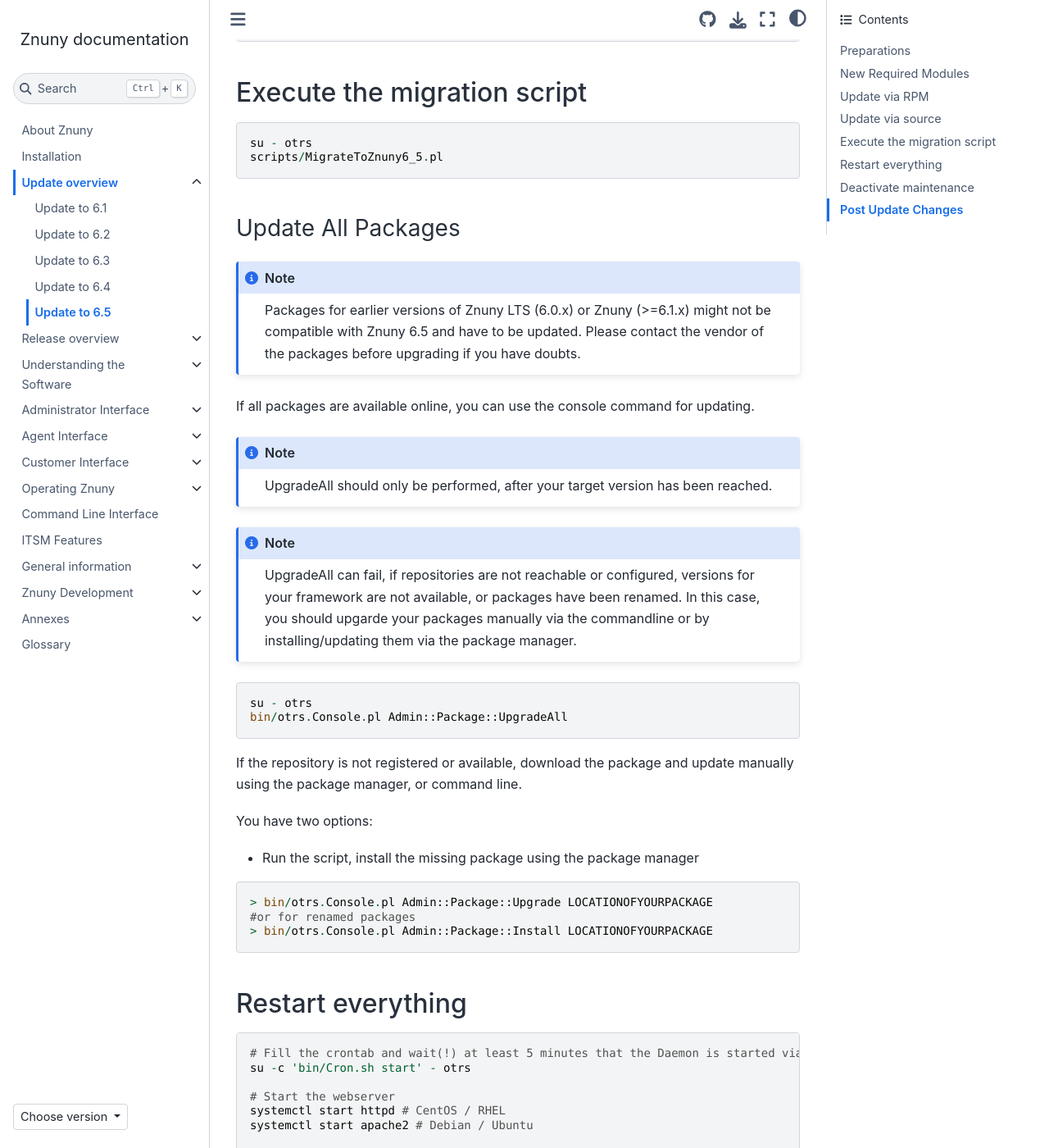
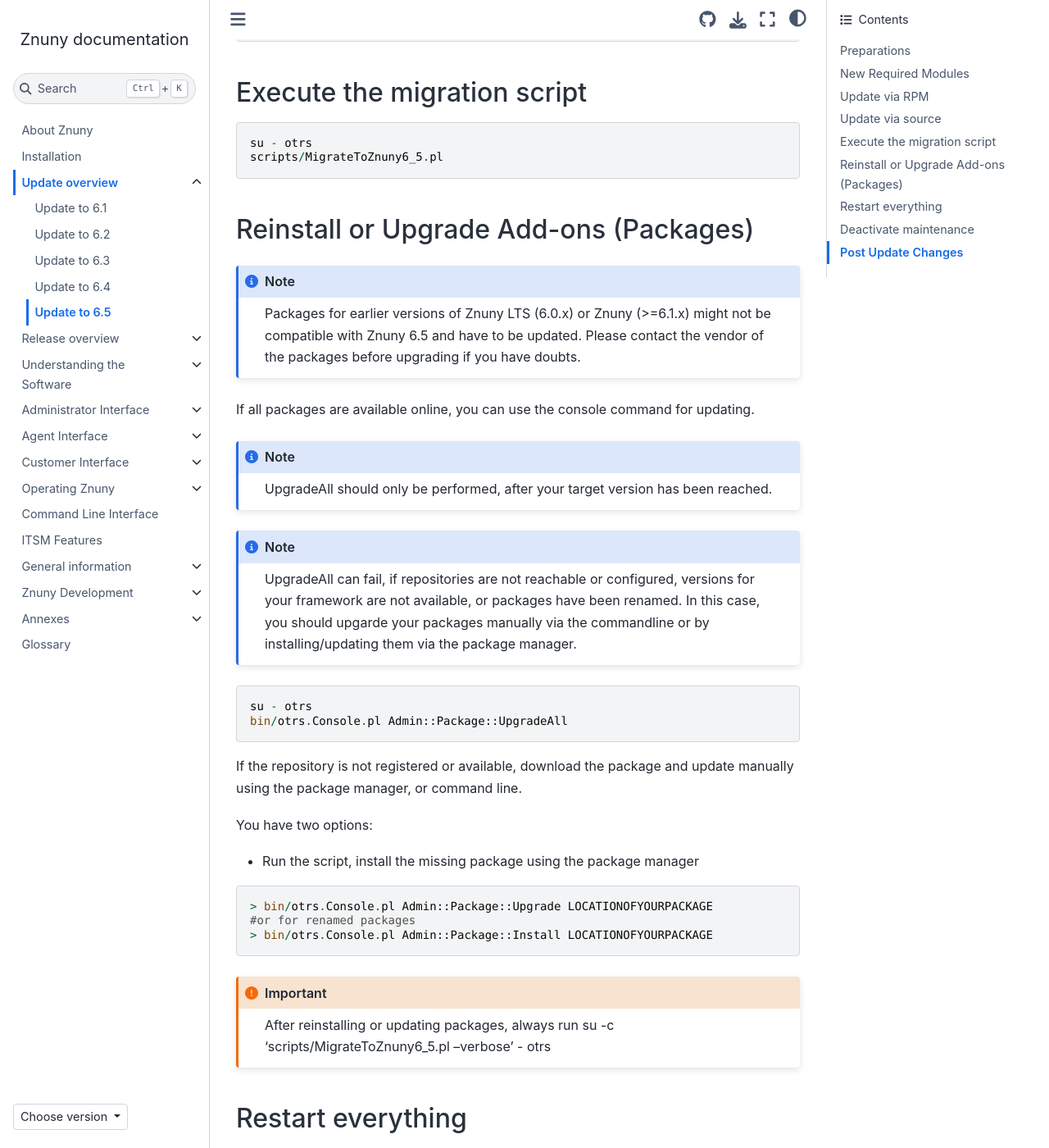
Before and after one commit to znuny/manual, a Sphinx documentation site: the page built from source/releases/installupdate/update/update-6.5.rst, in a window 1280 px wide and 1400 px high, scrolled down 2640 px. Shown: the whole window at 82% size. Built offline with Sphinx 7.4.7 and the Sphinx Book theme 1.1.4, drawn with Linux system fonts in a browser that asks for light colours.

Commit message:
Added details to patch level updating

```diff
--- a/source/releases/installupdate/update/update-6.5.rst
+++ b/source/releases/installupdate/update/update-6.5.rst
@@ -114,9 +114,8 @@
   su - otrs
   scripts/MigrateToZnuny6_5.pl
 
-
-Update All Packages
-~~~~~~~~~~~~~~~~~~~
+Reinstall or Upgrade Add-ons (Packages)
+***************************************
 
 .. note:: Packages for earlier versions of Znuny LTS (6.0.x) or Znuny (>=6.1.x) might not be compatible with Znuny 6.5 and have to be updated. Please contact the vendor of the packages before upgrading if you have doubts.
 
@@ -142,6 +141,10 @@
   > bin/otrs.Console.pl Admin::Package::Upgrade LOCATIONOFYOURPACKAGE
   #or for renamed packages
   > bin/otrs.Console.pl Admin::Package::Install LOCATIONOFYOURPACKAGE
+
+.. important::
+
+  After reinstalling or updating packages, always run su -c 'scripts/MigrateToZnuny6_5.pl --verbose' - otrs
 
 
 Restart everything
```
